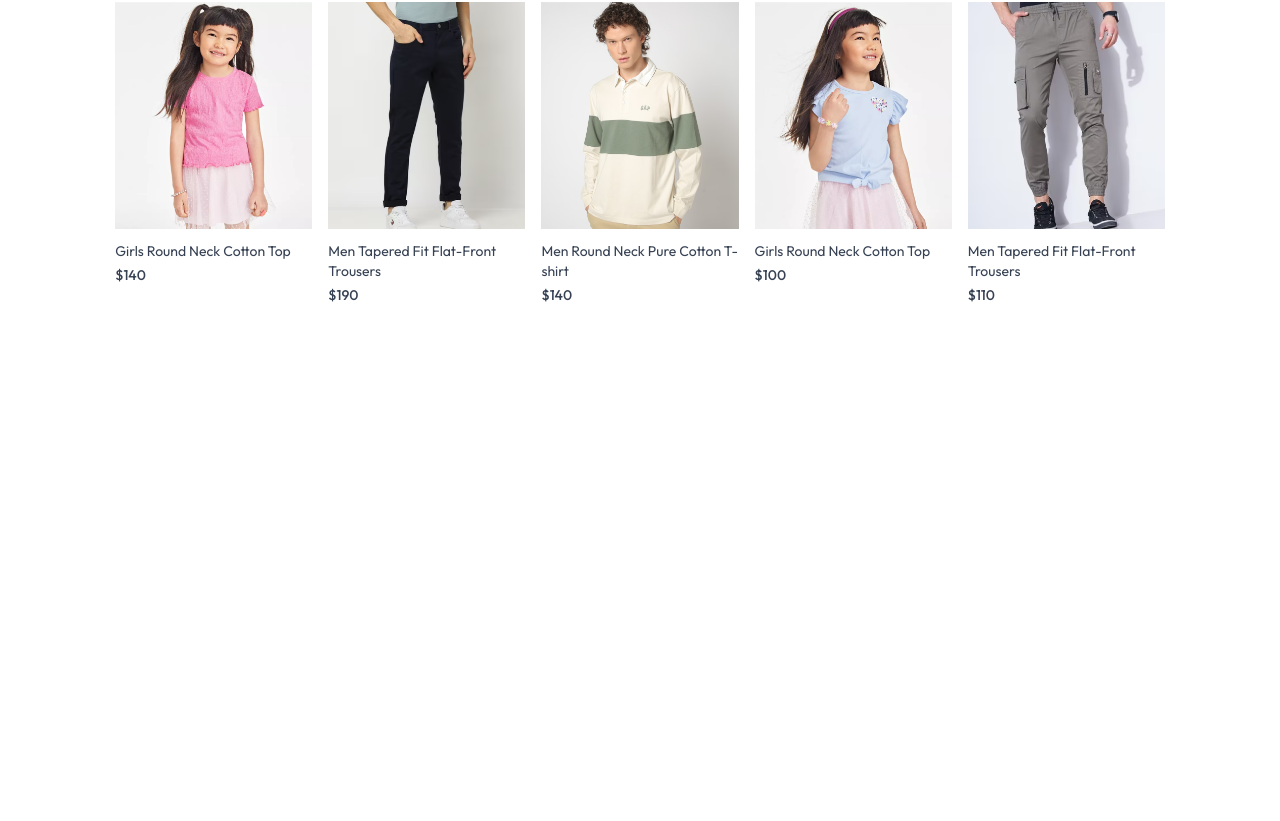
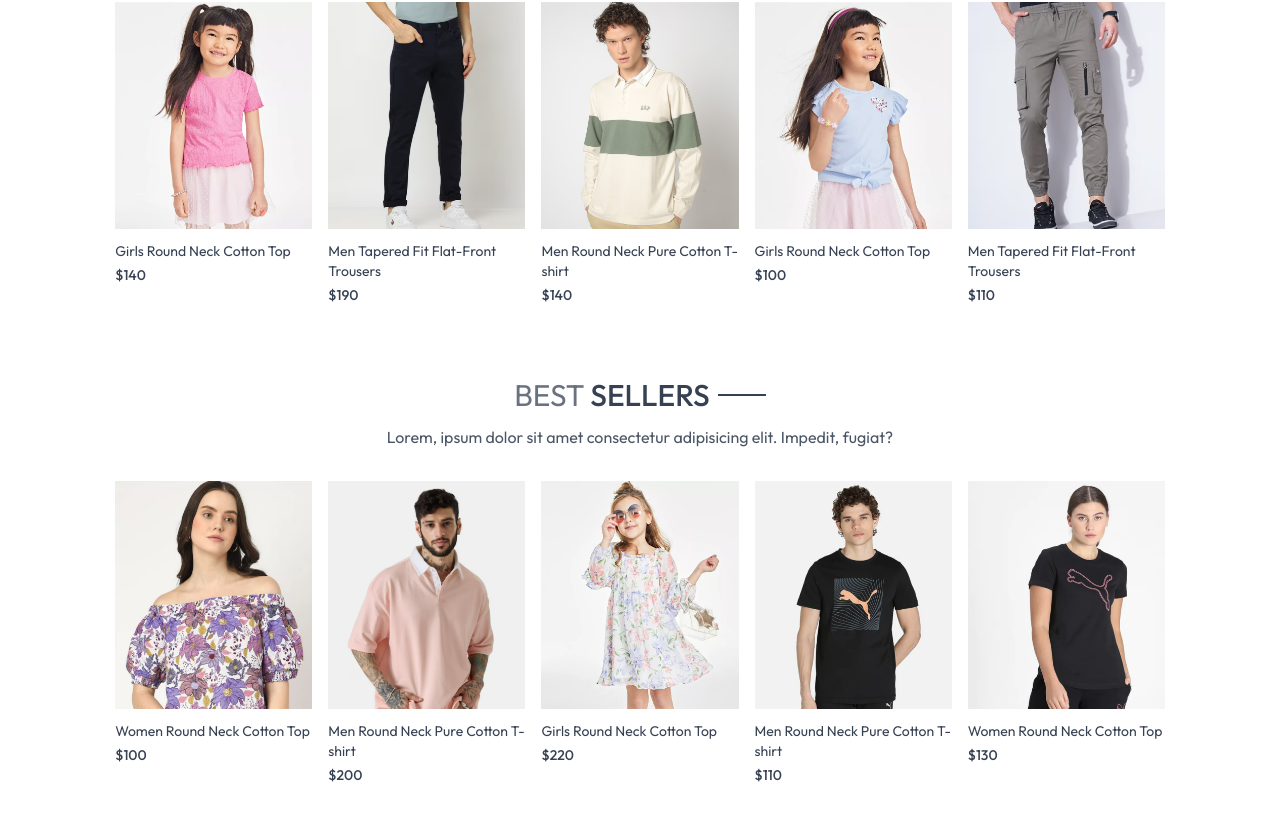
Before and after one commit to rishavraj45/E-Commerce-Web-App---Forever, a React (Vite) app in the folder frontend/: page / in a window 1280 px wide. Shown: the part 1004-1825 px from the top of the page. Before the commit the page ends 1349 px from the top, so only its background shows below. Built offline with nearby package versions, Linux system fonts and the light colour scheme.

Commit message:
created BestSellers section

```diff
--- /dev/null
+++ b/frontend/src/components/BestSeller.jsx
@@ -0,0 +1,35 @@
+import React, { useContext, useEffect, useState } from 'react'
+import { ShopContext } from '../context/ShopContext'
+import Title from './Title';
+import ProductItem from './ProductItem';
+
+const BestSeller = () => {
+    const {products} = useContext(ShopContext);
+    const [bestSeller,setBestSeller] = useState([]);
+
+    useEffect(()=>{
+        const bestProduct = products.filter((item)=>(item.bestseller));
+        setBestSeller(bestProduct.slice(0,5))
+    },[])
+
+  return (
+    <div className='my-10'>
+      <div className='text-center text-3xl py-8'>
+        <Title text1={'BEST'} text2={'SELLERS'} />
+        <p className='w-3/4 m-auto text-xs sm:text-sm md:text-base text-gray-600'>
+            Lorem, ipsum dolor sit amet consectetur adipisicing elit. Impedit, fugiat?
+        </p>
+      </div>
+
+      <div className='grid grid-cols-2 sm:grid-cols-3 md:grid-cols-4 lg:grid-cols-5 gap-4 gap-y-6'>
+        {
+            bestSeller.map((item,index)=>(
+                <ProductItem key={index} id={item._id} name={item.name} image={item.image} price={item.price} />
+            ))
+        }
+      </div>
+    </div>
+  )
+}
+
+export default BestSeller
--- a/frontend/src/pages/Home.jsx
+++ b/frontend/src/pages/Home.jsx
@@ -1,12 +1,14 @@
 import React from 'react'
 import Hero from '../components/Hero'
 import LatestCollection from '../components/LatestCollection'
+import BestSeller from '../components/BestSeller'
 
 const Home = () => {
   return (
     <div>
       <Hero />
       <LatestCollection />
+      <BestSeller />
     </div>
   )
 }
```
